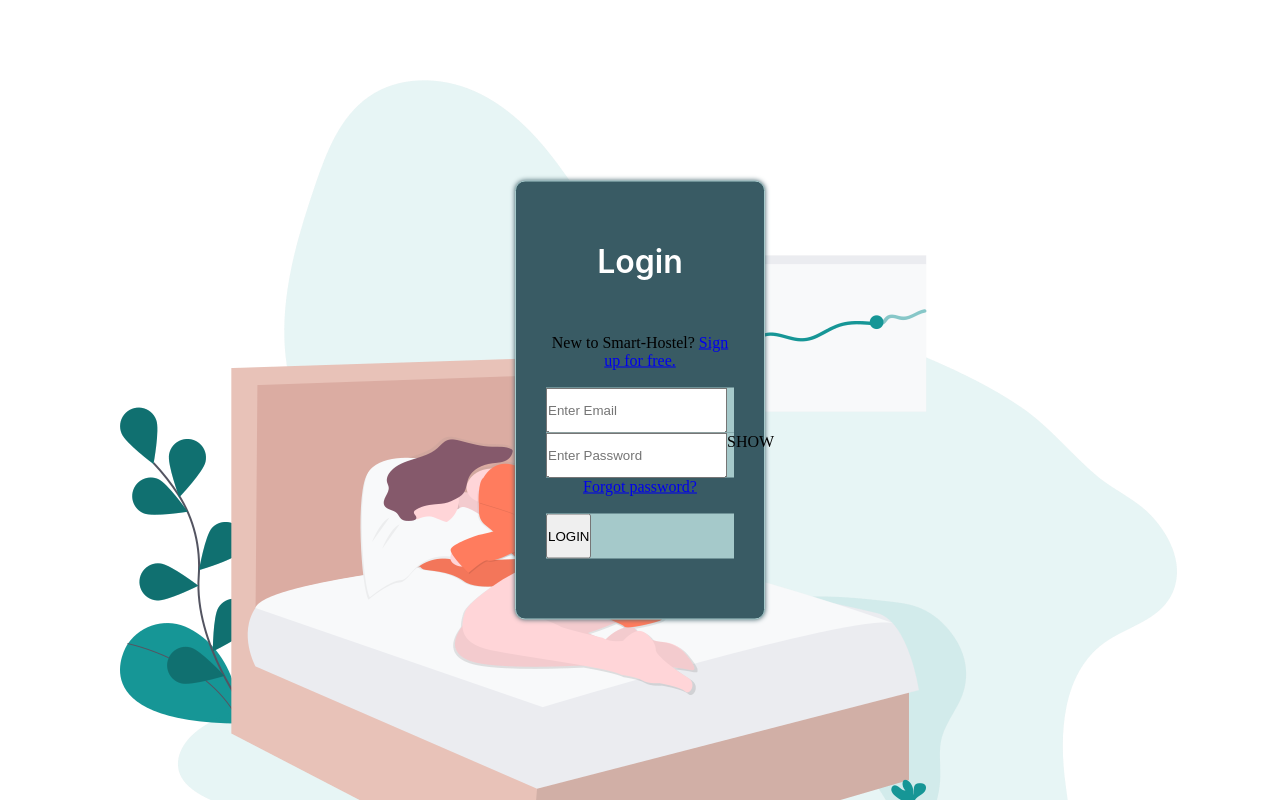
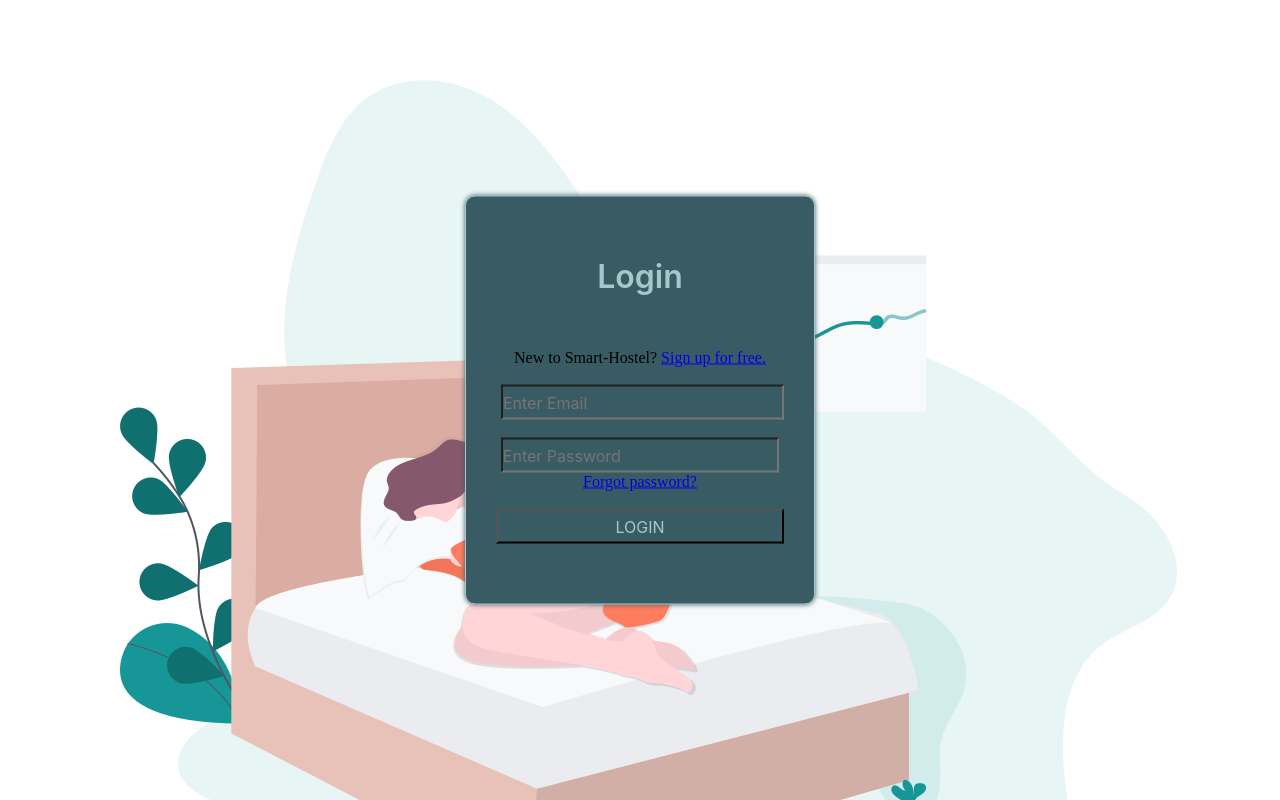
Before and after one commit to AritaGuy/Smart-Hostel, a plain HTML site: page login.html in a window 1280 px wide. Drawn offline with Linux system fonts and the light colour scheme.

Commit message:
css styling field input

```diff
--- a/assets/css/login.css
+++ b/assets/css/login.css
@@ -16,14 +16,14 @@ body{
     left: 50%;
     text-align: center;
     padding: 60px 30px;
-    width: 250px;
+    width: 350px;
     transform: translate(-50%, -50%);
     background: #395B64;
     border: 1px solid #A5C9CA;
     box-shadow: 0 0 5px #395B64;
 }
 .content header{
-    color: white;
+    color: #A5C9CA;
     font-size: 32px;
     font-weight: 600;
     margin: 0 0 35px 0;
@@ -31,8 +31,22 @@ body{
 }
 .field{
     position: relative;
-    height: 45px;
+    height: 35px;
     width: 100%;
     display: flex;
-    background: #A5C9CA;
+    justify-content: center;
 }
+.field span{
+    width: 5px;
+    line-height: 5px;
+    color: #A5C9CA;
+}
+.field input{
+    height: 100%;
+    width: 100%;
+    background: transparent;
+    outline: none;
+    color: #A5C9CA;
+    font-size: 16px;
+    font-family: "Poppins", inter;
+}
--- a/login.html
+++ b/login.html
@@ -19,10 +19,11 @@
                     <span class="fa fa-user"></span>
                     <input type="text" required placeholder="Enter Email ">
                 </div>
+                <br>
                 <div class="field space">
                     <span fa fa-lock></span>
                     <input type="password" class="pass-key" required placeholder="Enter Password">
-                    <span class="show">SHOW</span>
+                    <span class="show"></span>
                 </div>
                 <div class="pass">
                     <a href="#"> Forgot password?</a>
```
